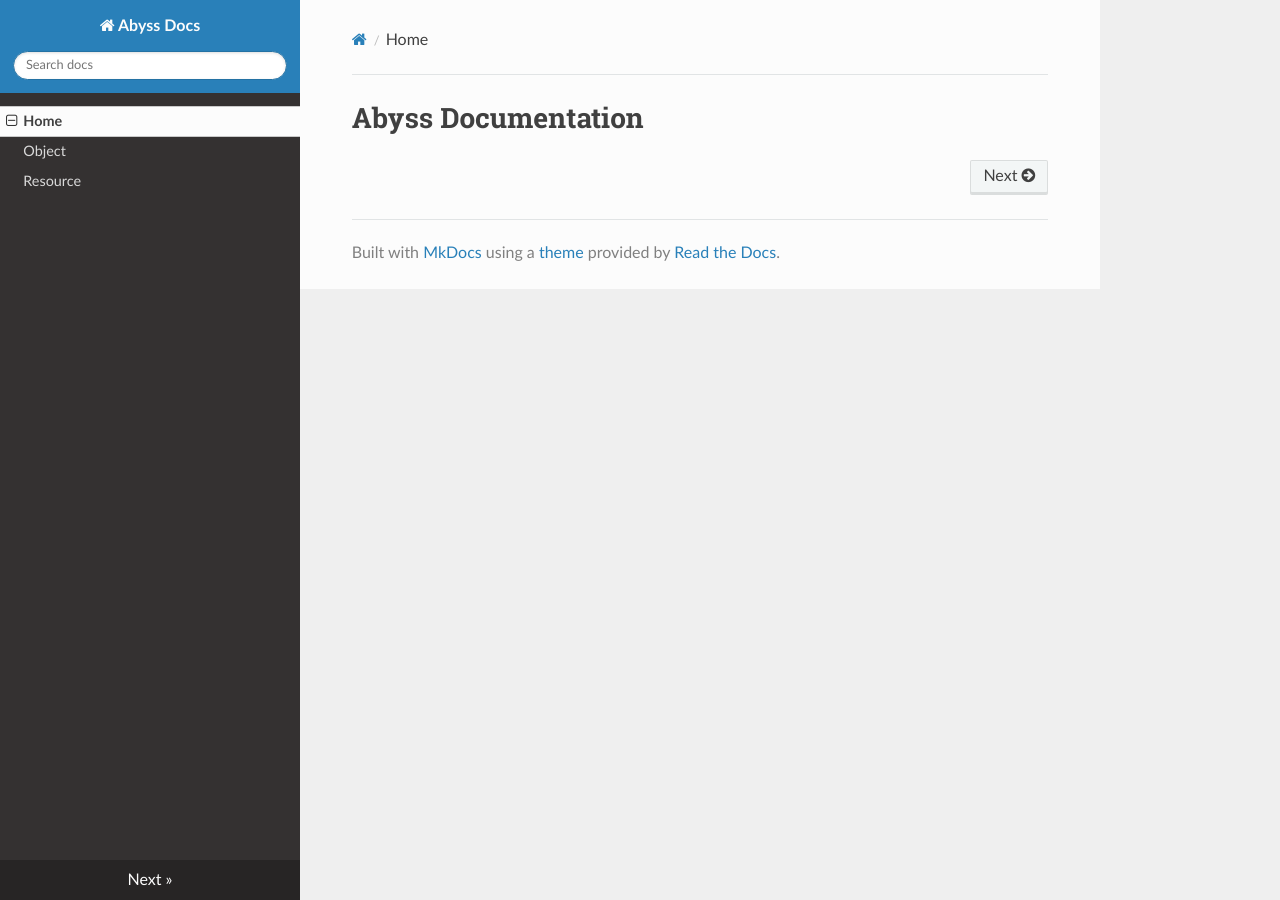
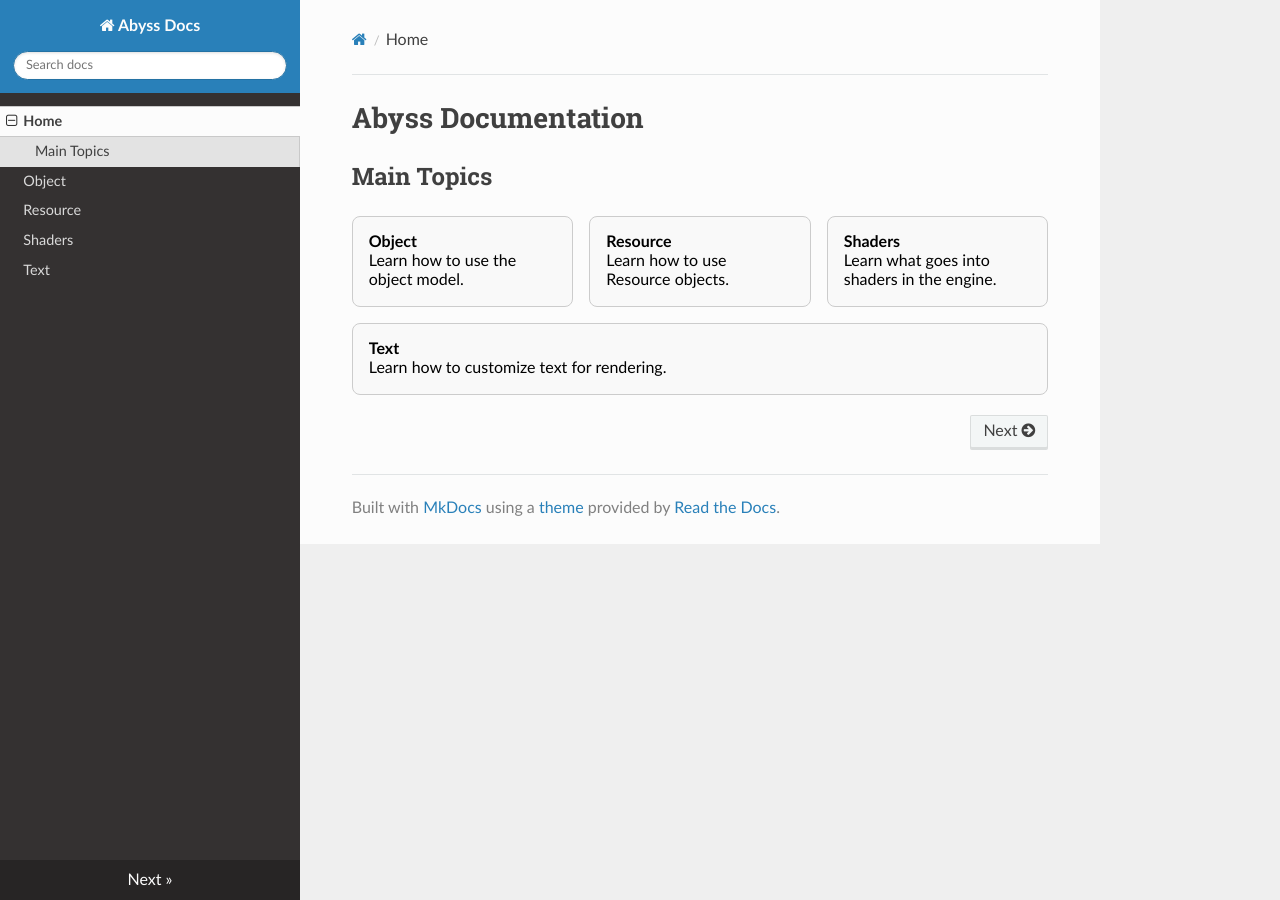
Before and after one commit to xexaaron/AbyssEngine, an MkDocs documentation site: the page built from docs/index.md, in a window 1280 px wide. Built offline with MkDocs 1.6.1, drawn with Linux system fonts in a browser that asks for light colours; nearby versions of some CDN libraries.

Commit message:
Minimal documentation update

```diff
--- a/CMakeLists.txt
+++ b/CMakeLists.txt
@@ -230,7 +230,7 @@ make_source_groups(
 source_group("Private" FILES ${STB_IMPL} "Source/main.cpp")
 set(COMMON_INCLUDE_DIRS "Source/Public" ${GLFW_INCLUDE_DIR} ${STB_INCLUDE_DIR} ${GLM_INCLUDE_DIR})
 set(RESOURCES ${SHADER_SOURCES} ${TEXTURE_SOURCES} ${FONT_SOURCES})
-
+source_group("Resources" FILES ${RESOURCES})
 # Subprojects and compile defintions
 
 add_subproject("localize")
--- a/docs/index.md
+++ b/docs/index.md
@@ -1 +1,30 @@
 # Abyss Documentation
+
+
+## Main Topics
+
+<div style="display: flex; flex-wrap: wrap; gap: 1rem;">
+
+<a href="pages/Object/" style="flex: 1 1 200px; text-decoration: none; padding: 1rem; border: 1px solid #ccc; border-radius: 8px; background: #f9f9f9; color: black;">
+  <strong>Object</strong><br/>
+  <span style="color: black;">Learn how to use the object model.</span>
+</a>
+
+<a href="pages/Resource/" style="flex: 1 1 200px; text-decoration: none; padding: 1rem; border: 1px solid #ccc; border-radius: 8px; background: #f9f9f9; color: black;">
+  <strong>Resource</strong><br/>
+  <span style="color: black;">Learn how to use Resource objects.</span>
+</a>
+
+<a href="pages/Shaders/" style="flex: 1 1 200px; text-decoration: none; padding: 1rem; border: 1px solid #ccc; border-radius: 8px; background: #f9f9f9; color: black;">
+  <strong>Shaders</strong><br/>
+  <span style="color: black;">Learn what goes into shaders in the engine.</span>
+</a>
+
+<a href="pages/Text/" style="flex: 1 1 200px; text-decoration: none; padding: 1rem; border: 1px solid #ccc; border-radius: 8px; background: #f9f9f9; color: black;">
+  <strong>Text</strong><br/>
+  <span style="color: black;">Learn how to customize text for rendering.</span>
+</a>
+
+</div>
+
+<div style="height: 20px"></div>
--- a/mkdocs.yml
+++ b/mkdocs.yml
@@ -3,4 +3,6 @@ nav:
   - Home: "index.md"
   - Object: "pages/Object.md"
   - Resource: "pages/Resource.md"
+  - Shaders: "pages/Shaders.md"
+  - Text: "pages/Text.md"
 theme: readthedocs
```
Also changed, not shown: README.md (+9 -4 lines), docs/pages/Shaders.md (renamed from Source/Shaders/README.md, +18 -13 lines), docs/pages/Text.md (+19 -1 lines), docs/pages/Resource.md (line endings or trailing spaces), 1 other file.
